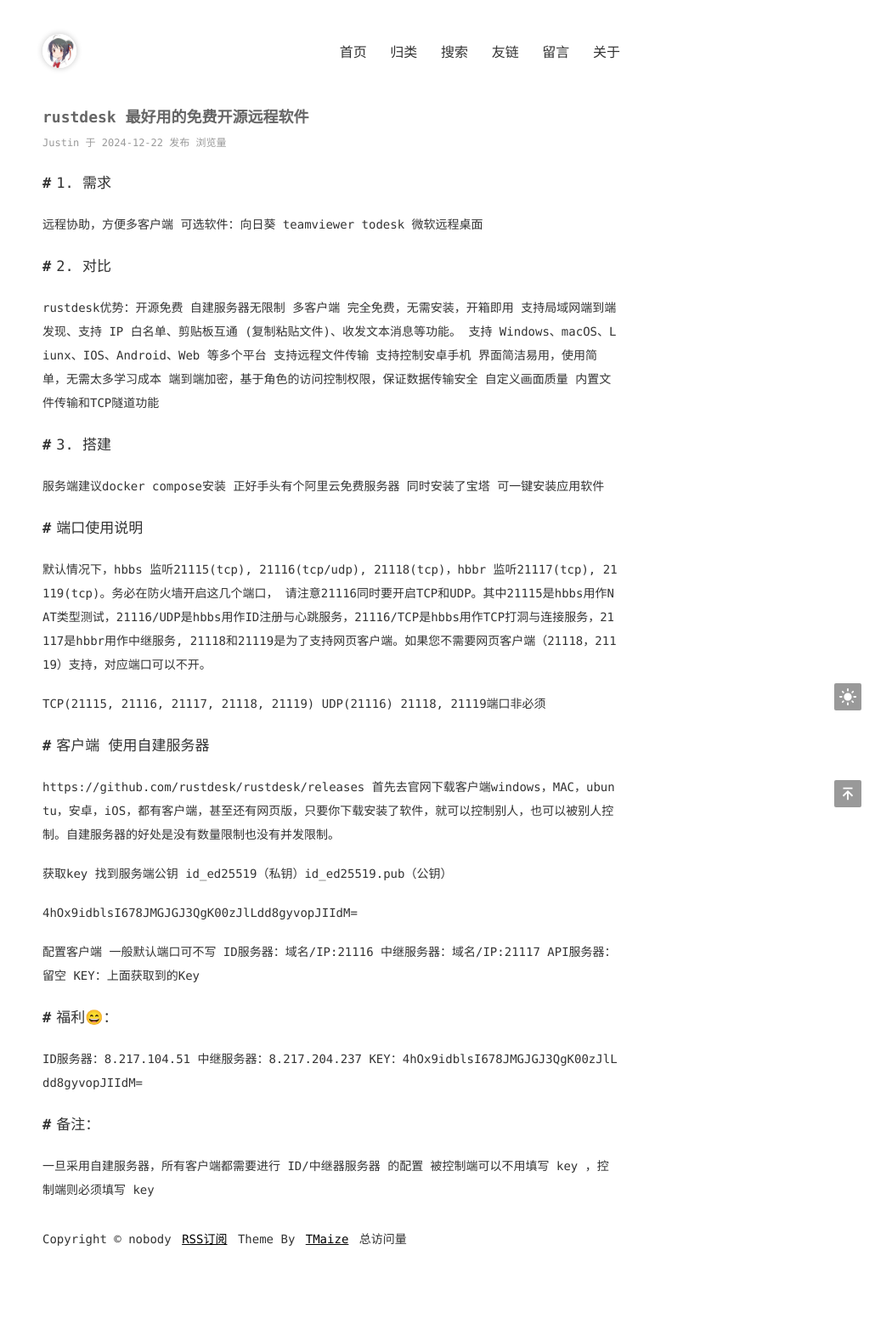
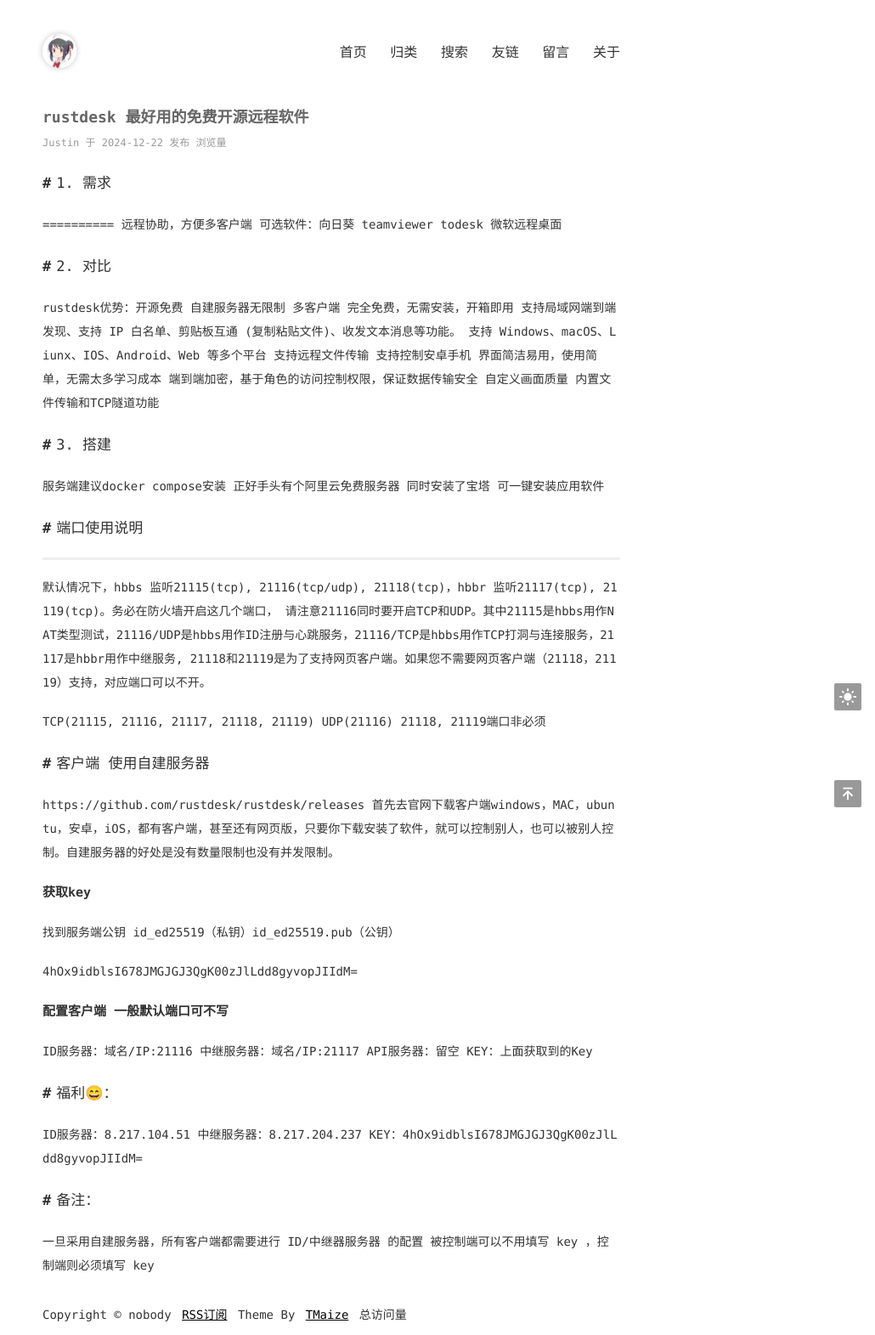
Before and after one commit to JustinHuber/justinhuber.github.io, a Jekyll site: the page built from _posts/2024-12-22-remote-desk-tool.md, in a window 1280 px wide. Shown: the whole page at 85% size, without its empty margins (250-1280 px from the left). Built offline with Jekyll 4.4.1, drawn with Linux system fonts in a browser that asks for light colours; comment, search, counter and statistics services are not loaded; before the commit the page ends 1482 px from its top, so only the background shows below that.

```diff
--- a/_posts/2024-12-22-remote-desk-tool.md
+++ b/_posts/2024-12-22-remote-desk-tool.md
@@ -5,6 +5,7 @@ categories: [rustdesk，远程桌面，免费]
 ---
 
 # 1. 需求
+==========
 远程协助，方便多客户端
 可选软件：向日葵 teamviewer  todesk 微软远程桌面
 
@@ -25,6 +26,7 @@ rustdesk优势：开源免费 自建服务器无限制 多客户端
 正好手头有个阿里云免费服务器 同时安装了宝塔 可一键安装应用软件
 
 ## 端口使用说明
+--------
 默认情况下，hbbs 监听21115(tcp), 21116(tcp/udp), 21118(tcp)，hbbr 监听21117(tcp), 21119(tcp)。务必在防火墙开启这几个端口， 请注意21116同时要开启TCP和UDP。其中21115是hbbs用作NAT类型测试，21116/UDP是hbbs用作ID注册与心跳服务，21116/TCP是hbbs用作TCP打洞与连接服务，21117是hbbr用作中继服务, 21118和21119是为了支持网页客户端。如果您不需要网页客户端（21118，21119）支持，对应端口可以不开。
 
 TCP(21115, 21116, 21117, 21118, 21119)
@@ -35,13 +37,13 @@ UDP(21116)
 https://github.com/rustdesk/rustdesk/releases
 首先去官网下载客户端windows，MAC，ubuntu，安卓，iOS，都有客户端，甚至还有网页版，只要你下载安装了软件，就可以控制别人，也可以被别人控制。自建服务器的好处是没有数量限制也没有并发限制。
 
-获取key
+### 获取key
 找到服务端公钥
 id_ed25519（私钥）id_ed25519.pub（公钥）
 
 4hOx9idblsI678JMGJGJ3QgK00zJlLdd8gyvopJIIdM=
 
-配置客户端 一般默认端口可不写
+### 配置客户端 一般默认端口可不写
 ID服务器：域名/IP:21116
 中继服务器：域名/IP:21117
 API服务器：留空
```
